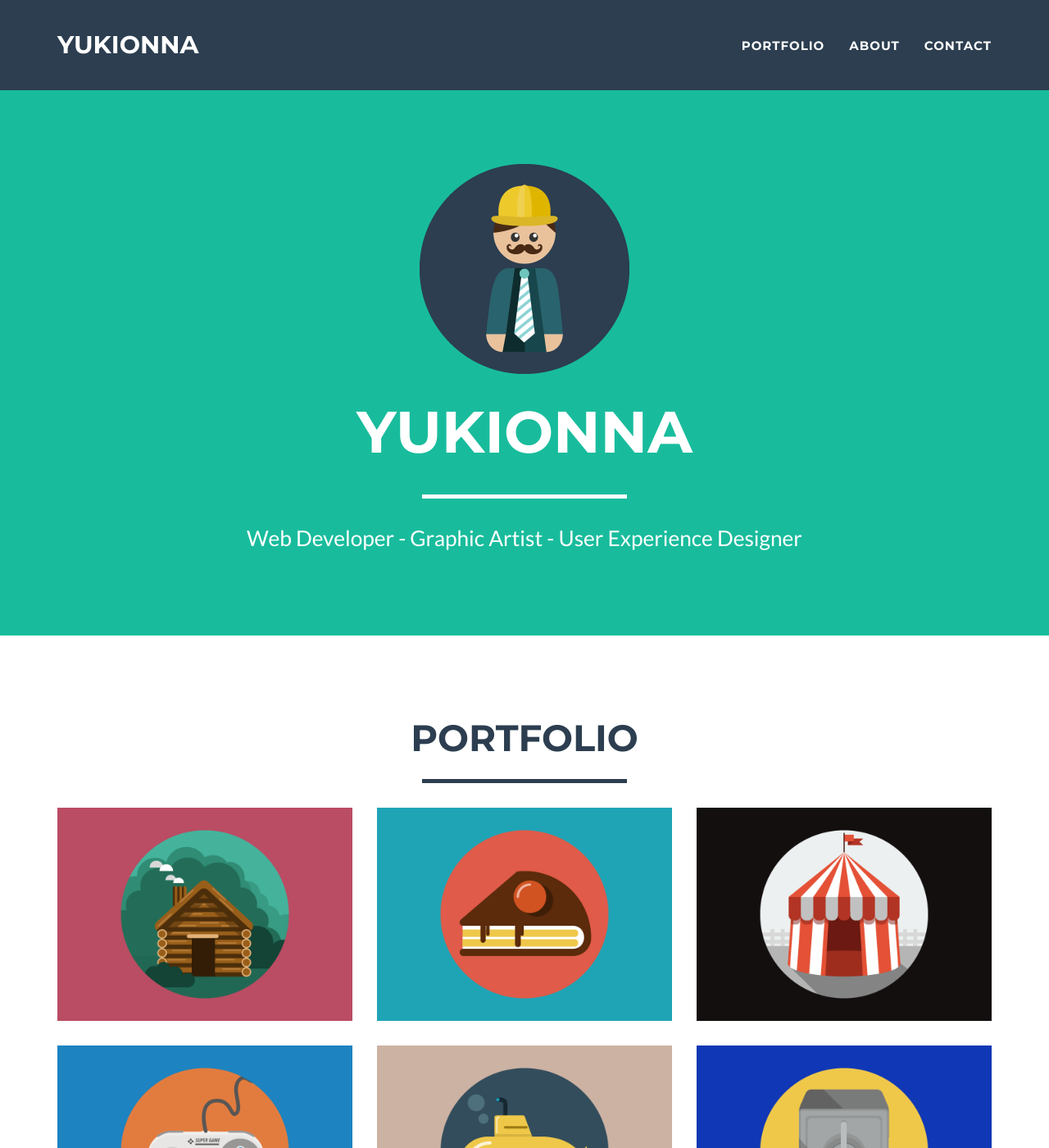
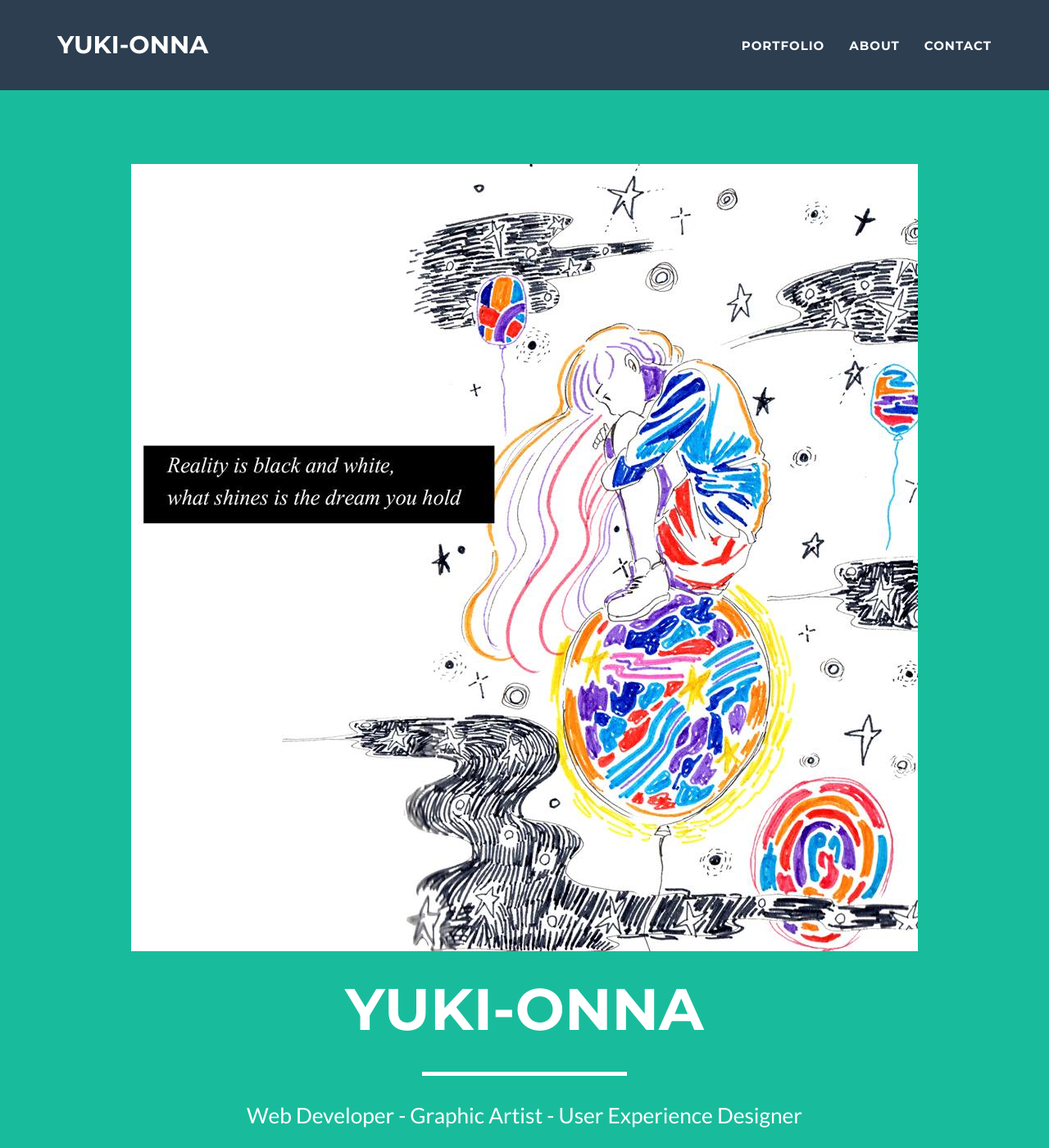
Before and after one commit to abhi18av/YukiOnna, a Jekyll site: the page built from index.html, in a window 1280 px wide and 1400 px high. Shown: the whole window at 82% size. Built offline with Jekyll 4.4.1, drawn with Linux system fonts in a browser that asks for light colours.

Commit message:
added Yuki's art work

```diff
--- a/_config.yml
+++ b/_config.yml
@@ -1,5 +1,5 @@
 # Site settings
-title: YukiOnna
+title: Yuki-Onna
 email: your-email@domain.com
 url: https://abhi18av.github.io/YukiOnna/
 description: "Yhis is a my portfolio for my work."
--- a/_includes/header.html
+++ b/_includes/header.html
@@ -3,7 +3,7 @@
         <div class="container">
             <div class="row">
                 <div class="col-lg-12">
-                    <img class="img-responsive" src="img/profile.png" alt="">
+                    <img class="img-responsive" src="img/profile.jpg" alt="">
                     <div class="intro-text">
                         <span class="name">{{ site.title }}</span>
                         <hr class="star-light">
```
Also changed, not shown: img/portfolio/cabin.jpg (added), img/portfolio/couple.jpg (added), img/portfolio/faces.jpg (added), img/portfolio/girls.jpg (added), img/portfolio/mangaka.jpg (added), img/portfolio/marionette.jpg (added), img/portfolio/mermaid.jpg (added), img/portfolio/mimi.jpg (added), img/profile.jpg (added).
